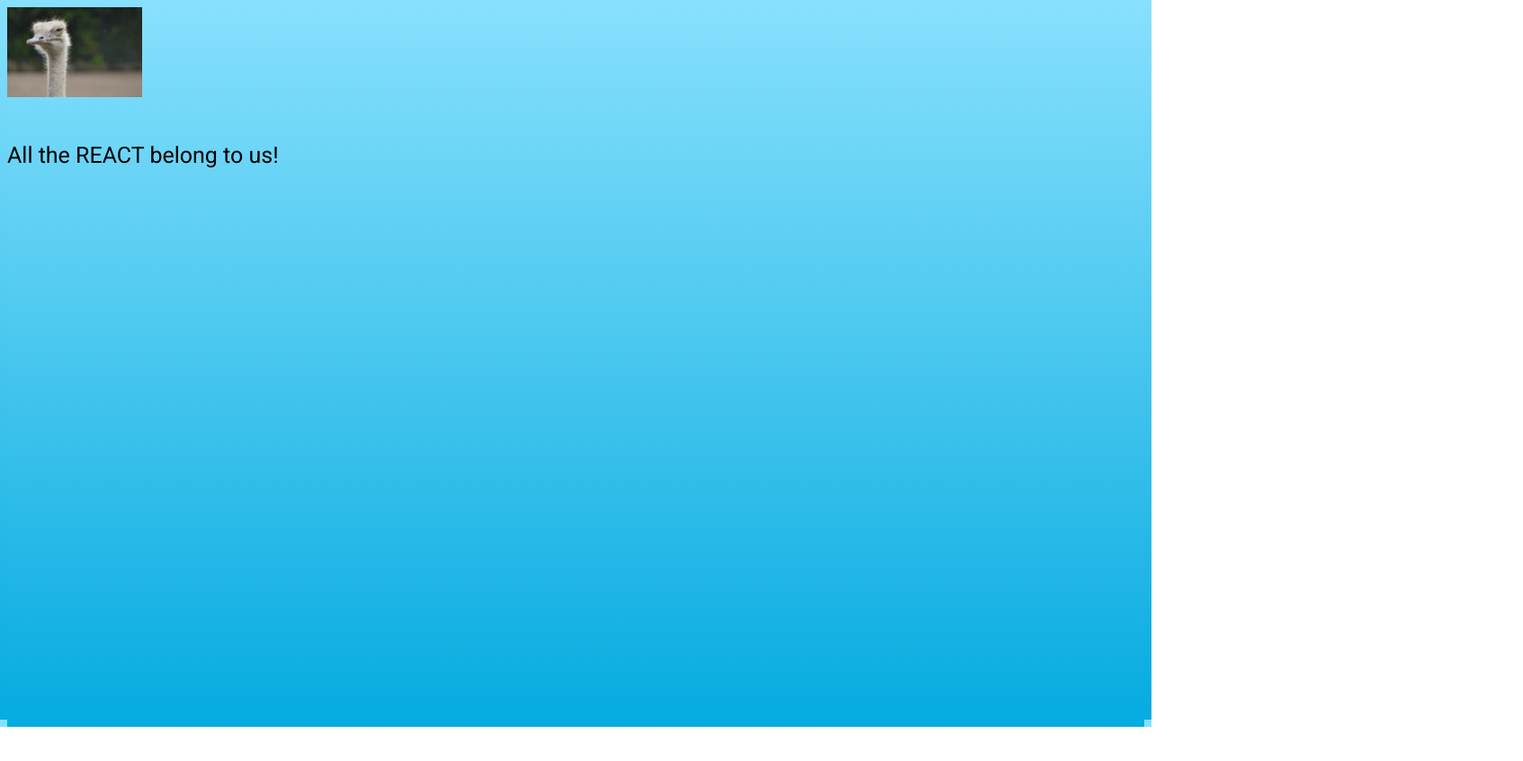
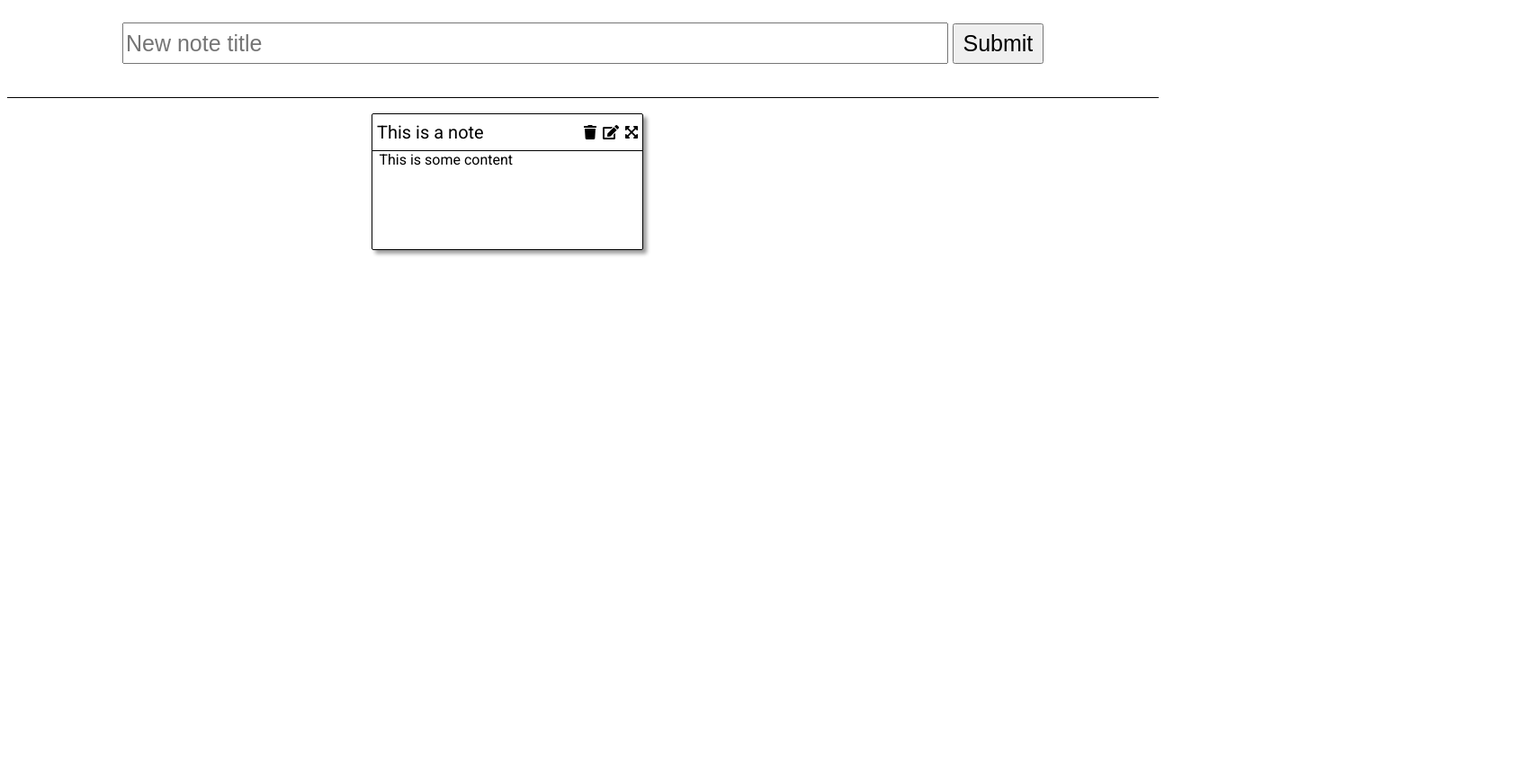
Before and after one commit to dartmouth-cs52-20X/reactnotes-arjunmiklos, a React app: page / in a window 1280 px wide. Shown: the whole page at 90% size, 1693 px wide, since content can reach past the window. Before the commit the page ends 808 px from the top, so only its background shows below. Built offline with nearby package versions, Linux system fonts and the light colour scheme.

Commit message:
part 1 done

```diff
--- a/package.json
+++ b/package.json
@@ -42,10 +42,14 @@
   },
   "dependencies": {
     "axios": "^0.19.2",
+    "immutable": "^4.0.0-rc.12",
     "jquery": "^3.5.1",
     "lodash.debounce": "^4.0.8",
+    "marked": "^1.1.1",
     "react": "^16.13.1",
     "react-dom": "^16.13.1",
-    "react-router": "^5.2.0"
+    "react-draggable": "^4.4.3",
+    "react-router": "^5.2.0",
+    "react-textarea-autosize": "^8.2.0"
   }
 }
--- /dev/null
+++ b/src/components/createBar.js
@@ -0,0 +1,33 @@
+import React, { Component } from 'react';
+
+class CreateBar extends Component {
+  constructor(props) {
+    super(props);
+
+    this.state = { workingTitle: '' };
+  }
+
+  onInputChange = (event) => {
+    this.setState({ workingTitle: event.target.value });
+  }
+
+  addNote = (event) => {
+    event.preventDefault();
+    this.props.add(this.state.workingTitle);
+    this.setState({ workingTitle: '' });
+  }
+
+  // Learned about form and sumbit from https://www.w3schools.com/jsref/event_onsubmit.asp
+  render() {
+    return (
+      <div className="create-bar">
+        <form onSubmit={this.addNote}>
+          <input id="input-textbar" placeholder="New note title" onChange={this.onInputChange} value={this.state.workingTitle} />
+          <input id="input-submit-button" type="submit" value="Submit" />
+        </form>
+      </div>
+    );
+  }
+}
+
+export default CreateBar;
--- /dev/null
+++ b/src/components/note.js
@@ -0,0 +1,98 @@
+/* eslint-disable jsx-a11y/no-static-element-interactions */
+import React, { Component } from 'react';
+import marked from 'marked';
+import Draggable from 'react-draggable';
+
+class Note extends Component {
+  constructor(props) {
+    super(props);
+
+    this.state = {
+      isEditing: false,
+    };
+  }
+
+  onTrashClick = (event) => {
+    this.props.delete(this.props.id);
+  }
+
+  handleDrag = (event, data) => {
+    this.props.update(this.props.id, { x: data.x });
+    this.props.update(this.props.id, { y: data.y });
+  }
+
+  changeTitle = (event) => {
+    this.props.update(this.props.id, { title: event.target.value });
+  }
+
+  changeText = (event) => {
+    this.props.update(this.props.id, { text: event.target.value });
+  }
+
+  toggleEditing = (event) => {
+    if (this.state.isEditing === true) {
+      this.setState({ isEditing: false });
+    } else {
+      this.setState({ isEditing: true });
+    }
+  }
+
+  renderNote() {
+    if (this.state.isEditing === true) {
+      return (
+        <div className="note-box">
+          <div className="note-header">
+            <input onChange={this.changeTitle} placeholder={this.props.note.title} />
+            <div className="note-icons">
+              <i onClick={this.onTrashClick} className="fas fa-trash" />
+              <i onClick={this.toggleEditing} className="fas fa-check-square" />
+              <div className="drag-icon">
+                <i className="fas fa-expand-arrows-alt" />
+              </div>
+            </div>
+          </div>
+          <div className="note-text">
+            <textarea onChange={this.changeText} placeholder={this.props.note.text} />
+          </div>
+        </div>
+      );
+    } else {
+      return (
+        <div className="note-box">
+          <div className="note-header">
+            <p>{this.props.note.title}</p>
+            <div className="note-icons">
+              <i onClick={this.onTrashClick} className="fas fa-trash" />
+              <i onClick={this.toggleEditing} className="fas fa-edit" />
+              <div className="drag-icon">
+                <i className="fas fa-expand-arrows-alt" />
+              </div>
+            </div>
+          </div>
+          <div className="note-text">
+            <div className="noteBody" dangerouslySetInnerHTML={{ __html: marked(this.props.note.text || '') }} />
+          </div>
+        </div>
+      );
+    }
+  }
+
+  render() {
+    return (
+      <Draggable
+        handle=".drag-icon"
+        defaultposition={{ x: 20, y: 20 }}
+        position={{ x: this.props.note.x, y: this.props.note.y }}
+        onStart={this.handleStartDrag}
+        onDrag={this.handleDrag}
+        onStop={this.handleStopDrag}
+      >
+        <div>
+          {this.renderNote()}
+        </div>
+      </Draggable>
+    );
+  }
+}
+
+export default Note;
--- a/src/index.html
+++ b/src/index.html
@@ -1,12 +1,12 @@
 <!DOCTYPE html>
 <html>
     <head>
-        <title>starter pack</title>
+        <title>React notes</title>
         <meta name="viewport" content="width=device-width, initial-scale=1.0">
+        <link rel="stylesheet" href="https://cdnjs.cloudflare.com/ajax/libs/font-awesome/5.13.1/css/all.min.css">
         <link href="https://fonts.googleapis.com/css?family=Roboto" rel="stylesheet">
     </head>
     <body>
-        <div class="logo"></div>
         <div id="main">Loading</div>
     </body>
 </html>
--- a/src/index.js
+++ b/src/index.js
@@ -1,6 +1,76 @@
-import React from 'react';
+import React, { Component } from 'react';
 import ReactDOM from 'react-dom';
+import { Map } from 'immutable';
 import './style.scss';
+import CreateBar from './components/createBar';
+import Note from './components/note';
 
-const App = () => <div className="test">All the REACT belong to us!</div>;
+class App extends Component {
+  constructor(props) {
+    super(props);
+
+    this.state = {
+      // eslint-disable-next-line new-cap
+      notes: Map({
+        1: {
+          title: 'This is a note',
+          text: 'This is some content',
+          x: 400,
+          y: 12,
+          zIndex: 1,
+        },
+      }),
+      nextId: 2,
+      nextHeight: 2,
+    };
+  }
+
+  makeNote = (title) => {
+    const note = {
+      title,
+      text: '',
+      x: 400,
+      y: 12,
+      zIndex: this.state.nextHeight,
+    };
+    this.setState((prevState) => ({
+      notes: prevState.notes.set(prevState.nextId, note),
+      nextId: prevState.nextId + 1,
+      nextHeight: prevState.Height + 1,
+    }));
+  }
+
+  deleteNote = (id) => {
+    this.setState((prevState) => ({
+      notes: prevState.notes.delete(id),
+    }));
+  }
+
+  updateNote = (id, fields) => {
+    this.setState((prevState) => ({
+      // eslint-disable-next-line prefer-object-spread
+      notes: prevState.notes.update(id, (n) => { return Object.assign({}, n, fields); }),
+    }));
+  }
+
+  // Got this error before: Cannot update during an existing state transition
+  // Fixed it by using solution from https://stackoverflow.com/questions/37387351/reactjs-warning-setstate-cannot-update-during-an-existing-state-transiti
+  renderNotes() {
+    return this.state.notes.entrySeq().map(([id, note]) => {
+      return (<Note key={id} id={id} note={note} delete={this.deleteNote} update={this.updateNote} />);
+    });
+  }
+
+  render() {
+    return (
+      <div id="wrapper">
+        <div className="header-section">
+          <CreateBar add={this.makeNote} />
+        </div>
+        <div className="note-section">{this.renderNotes()}</div>
+      </div>
+    );
+  }
+}
+
 ReactDOM.render(<App />, document.getElementById('main'));
--- a/src/style.scss
+++ b/src/style.scss
@@ -1,14 +1,112 @@
 body, html {
     font-family: "Roboto", sans-serif;
-    font-size: 25px;
-    background: linear-gradient(to bottom, #87e0fd 0%,#53cbf1 40%,#05abe0 100%);
+    width: 100%;
     height: 100%;
 }
-.logo{
-    /*image from pixabay, SZier */
-    background-image: url('img/ostrich-4504017_640.jpg');
-    width: 150px;
-    height: 150px;
-    background-repeat: no-repeat;
-    background-size: contain;
+
+#main, #wrapper{
+    width: 100%;
+    height: 100%;
 }
+.header-section {
+    display: flex;
+    flex-direction: row;
+    justify-content: center;
+    align-content: center;
+    width: 100%;
+    height: 100px;
+    border-bottom: 1px solid black;
+}
+
+.create-bar {
+    display: flex;
+    flex-direction: row;
+    justify-content: center;
+    align-items: center;
+    width: 80%;
+    height: 80%;
+}
+
+form{
+    display: flex;
+    flex-direction: row;
+    justify-content: space-between;
+    align-items: center;
+    width: 100%;
+    height: 100%;
+}
+
+#input-textbar{
+    width: 90%;
+    height: 40px;
+    font-size: 25px;
+}
+
+#input-submit-button{
+    width: 10%;
+    height: 45px;
+    margin-left: 5px;
+    font-size: 25px;
+}
+
+.note-section{
+    margin: 5px;
+    width: 100%;
+    height: 100%;
+}
+
+.note-box{
+    background-color: white;
+    position: absolute;
+    min-width: 300px;
+    min-height: 150px;
+    border: 1px solid black;
+    border-radius: 2px;
+    box-shadow: 4px 4px 4px rgba(0, 0, 0, 0.4);
+    display: flex;
+    flex-direction: column;
+    align-items: center;
+}
+
+.note-header{
+    display: flex;
+    flex-direction: row;
+    justify-content: space-between;
+    align-items: center;
+    width: 100%;
+    height: 40px;
+    border-bottom: 1px solid black;
+
+    p{
+        margin: 0;
+        margin-left: 5px;
+        font-size: 20px;
+    }
+}
+
+.note-icons{
+    display: flex;
+    flex-direction: row;
+    justify-content: space-between;
+    align-items: center;
+    margin-right: 5px;
+    height: 100%;
+    width: 60px;
+}
+
+.note-text{
+    width: 100%;
+    height: 100%;
+    display: flex;
+    justify-content: center;
+    align-items: center;
+}
+
+.noteBody{
+    width: 95%;
+    height: 95%;
+
+    p{
+        margin: 0px;
+    }
+}
```
Also changed, not shown: 1 other file.
